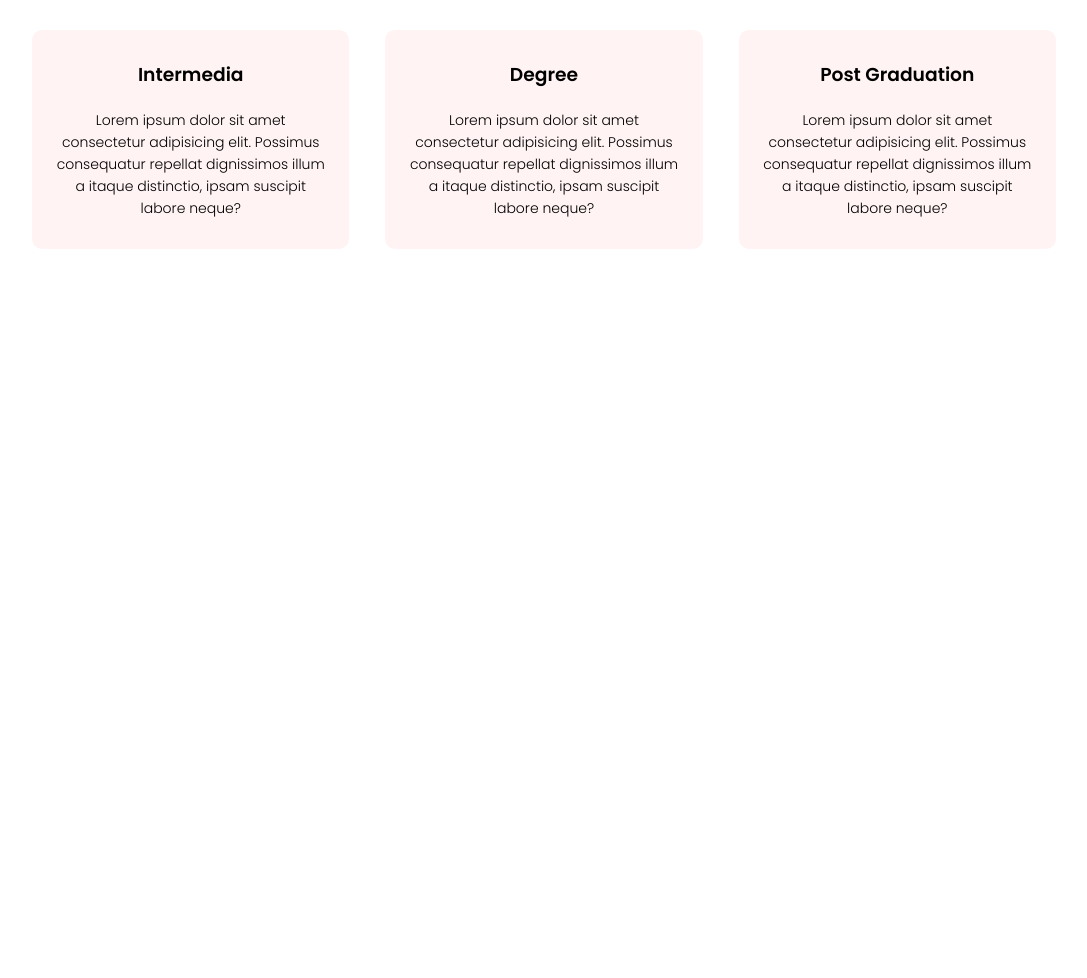
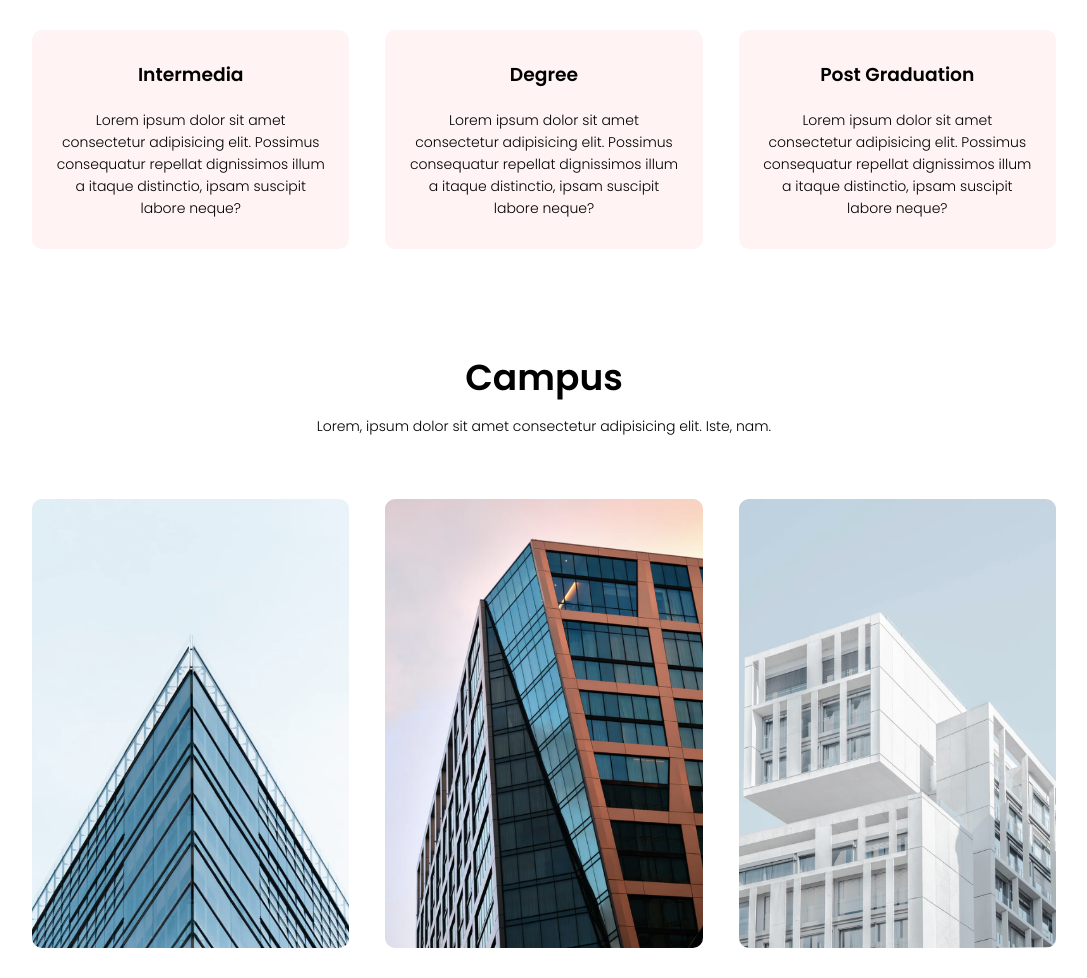
Before and after one commit to tlaruddo2/html-css-practice, a plain HTML site: page index.html in a window 1280 px wide. Shown: the part 1018-1996 px from the top of the page, without its empty margins (96-1183 px from the left). Before the commit the page ends 1318 px from the top, so only its background shows below. Drawn offline with Linux system fonts and the light colour scheme.

Commit message:
feat: add campus sction in Home page

```diff
--- a/index.html
+++ b/index.html
@@ -82,6 +82,35 @@
       </div>
     </section>
 
+    <!----- campus ------>
+    <section class="campus">
+      <h1>Campus</h1>
+      <p>
+        Lorem, ipsum dolor sit amet consectetur adipisicing elit. Iste, nam.
+      </p>
+
+      <div class="row">
+        <div class="campus-col">
+          <img src="images/london.png" />
+          <div class="layer">
+            <h3>LONDON</h3>
+          </div>
+        </div>
+        <div class="campus-col">
+          <img src="images/newyork.png" />
+          <div class="layer">
+            <h3>NEWYORK</h3>
+          </div>
+        </div>
+        <div class="campus-col">
+          <img src="images/washington.png" />
+          <div class="layer">
+            <h3>WASHINGTON</h3>
+          </div>
+        </div>
+      </div>
+    </section>
+
     <!------ Javascript for Toggle Menu ------>
     <script>
       var navLinks = document.getElementById("navLinks");
--- a/style.css
+++ b/style.css
@@ -147,6 +147,56 @@ h3{
     box-shadow: 0 0 20px 0px rgba(0,0,0,0.2);
 }
 
+/* ---- campus ---- */
+.campus{
+    width: 80%;
+    margin: auto;
+    text-align: center;
+    padding-top: 50px;
+}
+
+.campus-col{
+    flex-basis: 31%;
+    border-radius: 10px;
+    margin-bottom: 30px;
+    position: relative;
+    overflow: hidden;
+}
+
+.campus-col img{
+    width: 100%;
+    display: block;
+}
+
+.layer{
+    background: transparent;
+    width: 100%;
+    height: 100%;
+    position: absolute;
+    top: 0;
+    left: 0;
+    transition: 0.5s;
+}
+.layer:hover{
+    background: rgba(226,0,0,0.7);
+}
+.layer h3{
+    width: 100%;
+    font-weight: 500;
+    color: #fff;
+    font-size: 26px;
+    bottom: 0;
+    left: 50%;
+    transform: translateX(-50%);
+    position: absolute;
+    opacity: 0;
+    transition: 0.5s;
+}
+
+.layer:hover h3{
+    bottom: 49%;
+    opacity: 1;
+}
 
 
 @media(max-width: 700px){
@@ -187,5 +237,4 @@ h3{
         flex-direction: column;
     }
 
-    /* 40:25 */
 }
```
